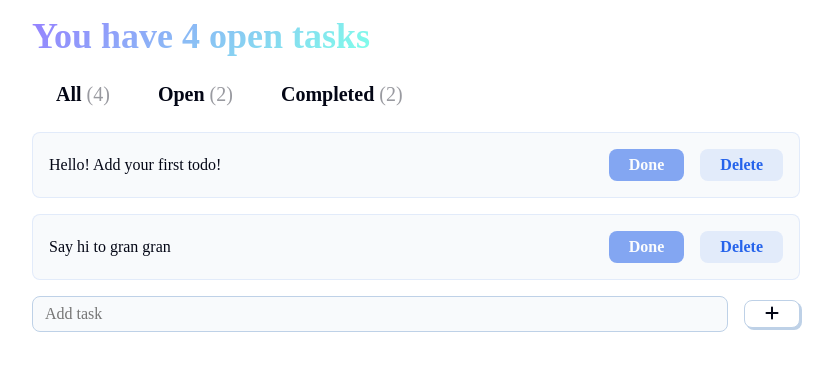
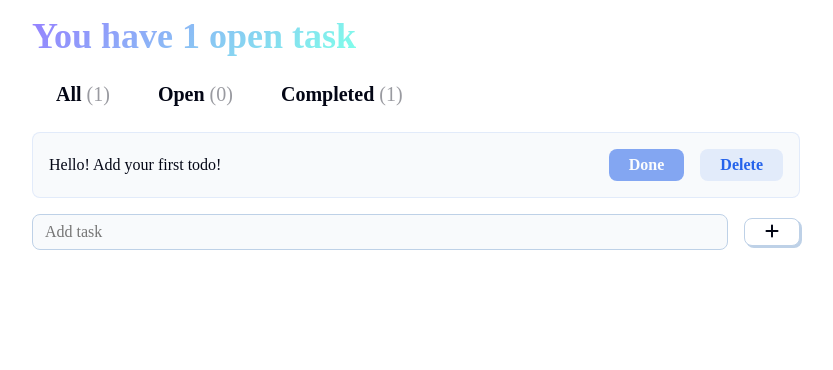
Before and after one commit to amrtarek97/todo-app, a React (Vite) app: page / in a window 1280 px wide. Shown: the top 370 px of the page, without its empty margins (224-1057 px from the left). Built offline with nearby package versions, Linux system fonts and the light colour scheme; a web font is replaced by a local one.

Commit message:
add the 'add task' btn functionality

```diff
--- a/src/App.jsx
+++ b/src/App.jsx
@@ -2,21 +2,31 @@
 import { Tabs } from "./components/Tabs";
 import { TodoInput } from "./components/TodoInput";
 import { TodoList } from "./components/TodoList";
+import { useState } from 'react'
 
 function App() {
-  const todos = [
-    { input: 'Hello! Add your first todo!', complete: true },
-    { input: 'Get the groceries!', complete: false },
-    { input: 'Learn how to web design', complete: false },
-    { input: 'Say hi to gran gran', complete: true },
-    ];
+  const [todos, setTodos] = useState([
+    { input: 'Hello! Add your first todo!', complete: true}
+  ])
+  function handleAddTodo(newTodo){
+    const newTodoList = [...todos, {input: newTodo, complete: false}]
+    setTodos(newTodoList)
+  }
+
+  function handleEditTodo(){
+
+  }
+
+  function handleDeleteTodo(){
+
+  }
 
   return (
     <>
       <Header todos={todos}/>
       <Tabs todos={todos}/>
       <TodoList todos={todos}/>
-      <TodoInput />
+      <TodoInput handleAddTodo={handleAddTodo}/>
     </>
   )
 }
--- a/src/components/TodoInput.jsx
+++ b/src/components/TodoInput.jsx
@@ -1,8 +1,17 @@
-export function TodoInput() {
+import { useState } from 'react'
+
+export function TodoInput(props) {
+    const { handleAddTodo } = props
+    const [inputValue, setInputValue]= useState('')
+
     return (
         <div className="input-container">
-            <input placeholder="Add task" />
-            <button>
+            <input value={inputValue} onChange={(e)=>{setInputValue(e.target.value)} }placeholder="Add task" />
+            <button onClick={() => {
+                if(!inputValue) {return}
+                handleAddTodo(inputValue)
+                setInputValue('')
+            }}>
             <i className="fa-solid fa-plus"></i>
             </button>
         </div>
--- a/src/components/TodoList.jsx
+++ b/src/components/TodoList.jsx
@@ -2,7 +2,7 @@
 
 export function TodoList(props) {
     const {todos} = props;
-    const tab = 'Completed';
+    const tab = 'All';
     const filterTodoList = tab ==='All' ?
     todos :
     tab ==='Completed' ?
```
